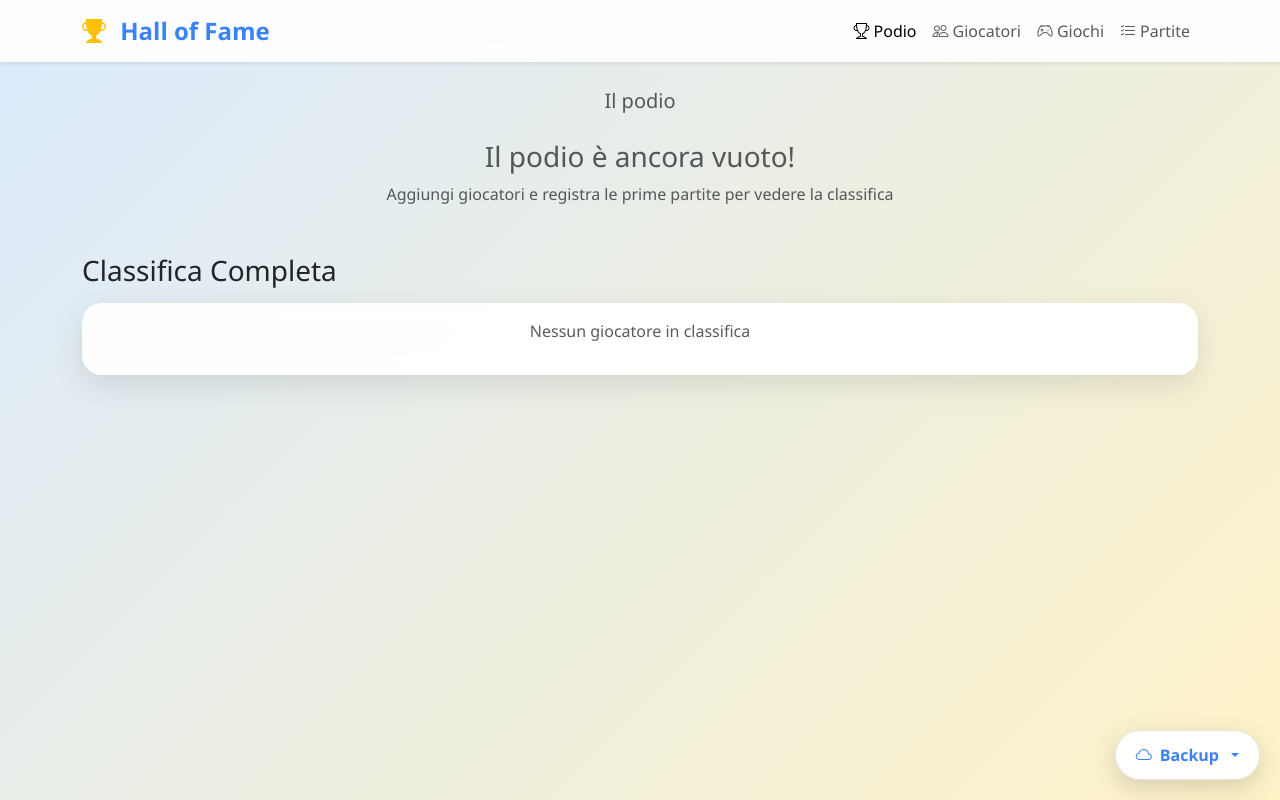
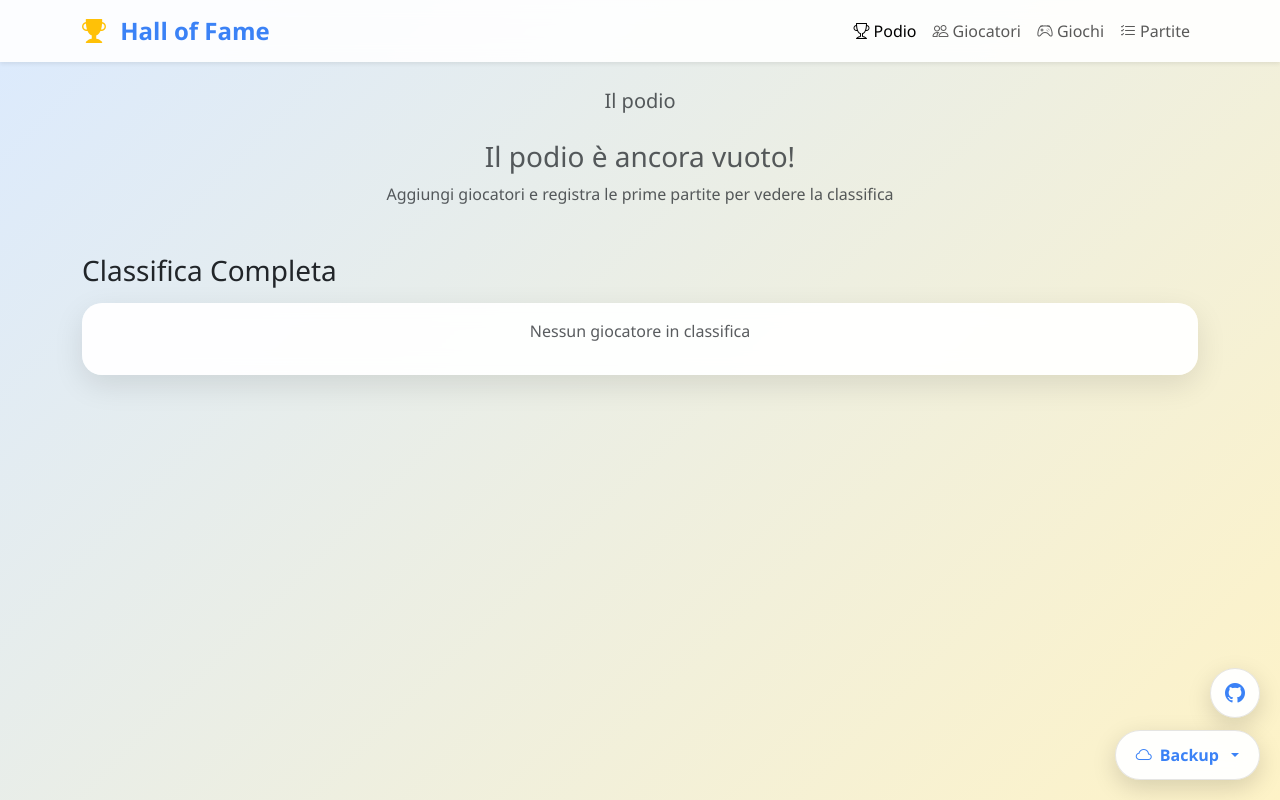
Before and after one commit to rik72/flip-game, a plain HTML site: page index.html in a window 1280 px wide. Drawn offline with nearby package versions, Linux system fonts and the light colour scheme.

Commit message:
added github icon link

```diff
--- a/index.html
+++ b/index.html
@@ -667,6 +667,10 @@
 
     <!-- Sticky Footer with Backup Dropdown -->
     <div class="sticky-footer">
+        <div class="footer-actions">
+            <a href="https://github.com/rik72/hall-of-fame" target="_blank" rel="noopener noreferrer" class="github-link" title="View on GitHub">
+                <i class="bi bi-github"></i>
+            </a>
             <div class="backup-dropdown dropdown">
                 <a class="dropdown-toggle" href="#" role="button" data-bs-toggle="dropdown" aria-expanded="false">
                     <i class="bi bi-cloud"></i>
@@ -682,6 +686,7 @@
                 </ul>
             </div>
         </div>
+    </div>
 
     <script src="https://cdn.jsdelivr.net/npm/bootstrap@5.3.3/dist/js/bootstrap.bundle.min.js"></script>
     <script src="app.js"></script>
--- a/styles.css
+++ b/styles.css
@@ -431,6 +431,36 @@ body {
     padding: 20px;
 }
 
+.footer-actions {
+    display: flex;
+    flex-direction: column;
+    align-items: flex-end;
+    gap: 12px;
+}
+
+.github-link {
+    background: rgba(255, 255, 255, 0.95);
+    backdrop-filter: blur(10px);
+    border-radius: 50%;
+    width: 50px;
+    height: 50px;
+    display: flex;
+    align-items: center;
+    justify-content: center;
+    box-shadow: 0 8px 25px rgba(0, 0, 0, 0.15);
+    border: 1px solid rgba(0, 0, 0, 0.1);
+    color: var(--primary-color);
+    text-decoration: none;
+    font-size: 1.25rem;
+    transition: all 0.3s ease;
+}
+
+.github-link:hover {
+    color: var(--secondary-color);
+    transform: translateY(-2px);
+    box-shadow: 0 12px 35px rgba(0, 0, 0, 0.2);
+}
+
 .backup-dropdown {
     background: rgba(255, 255, 255, 0.95);
     backdrop-filter: blur(10px);
```
Lines whose indentation alone changed are shown as unchanged.
